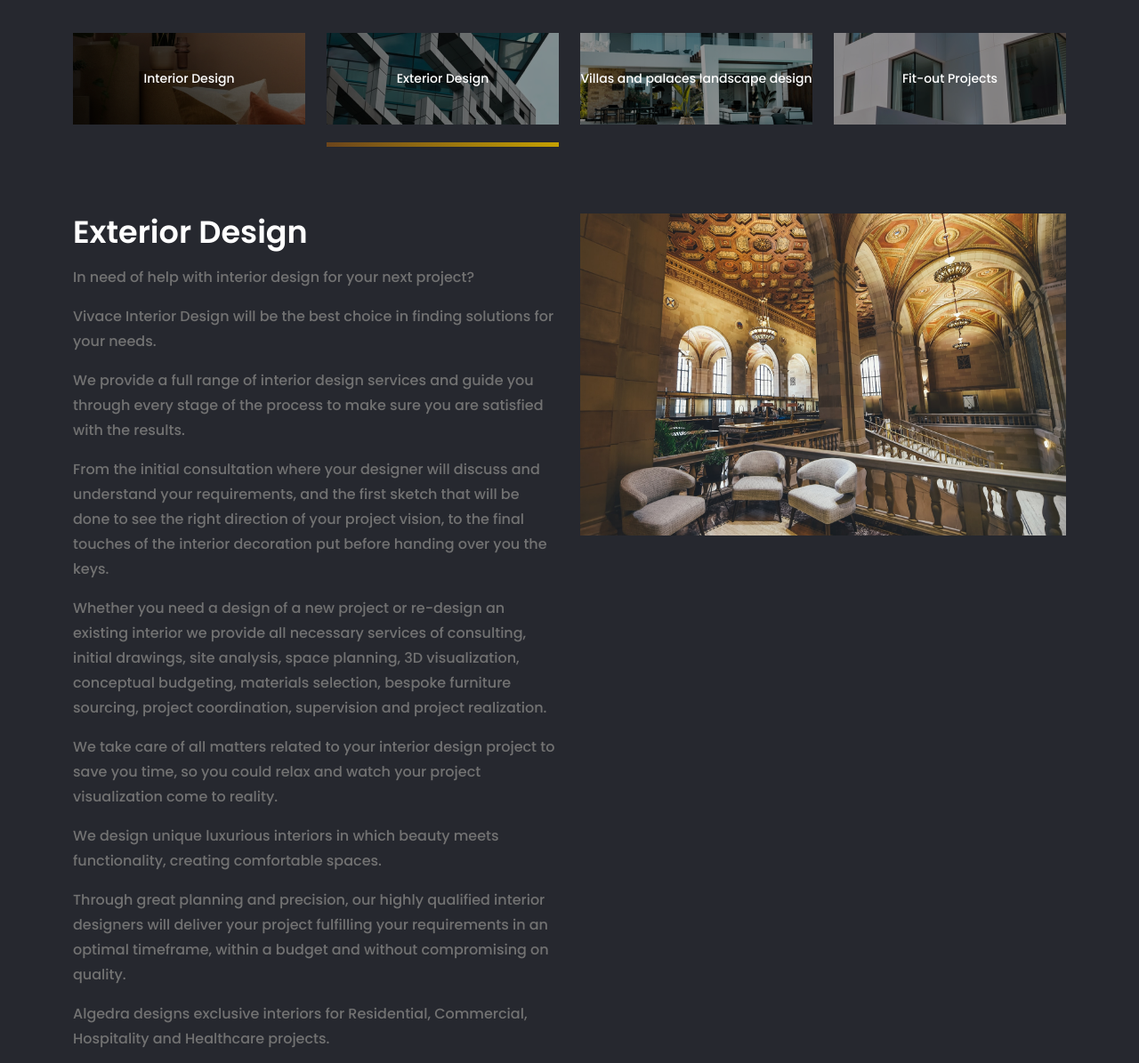
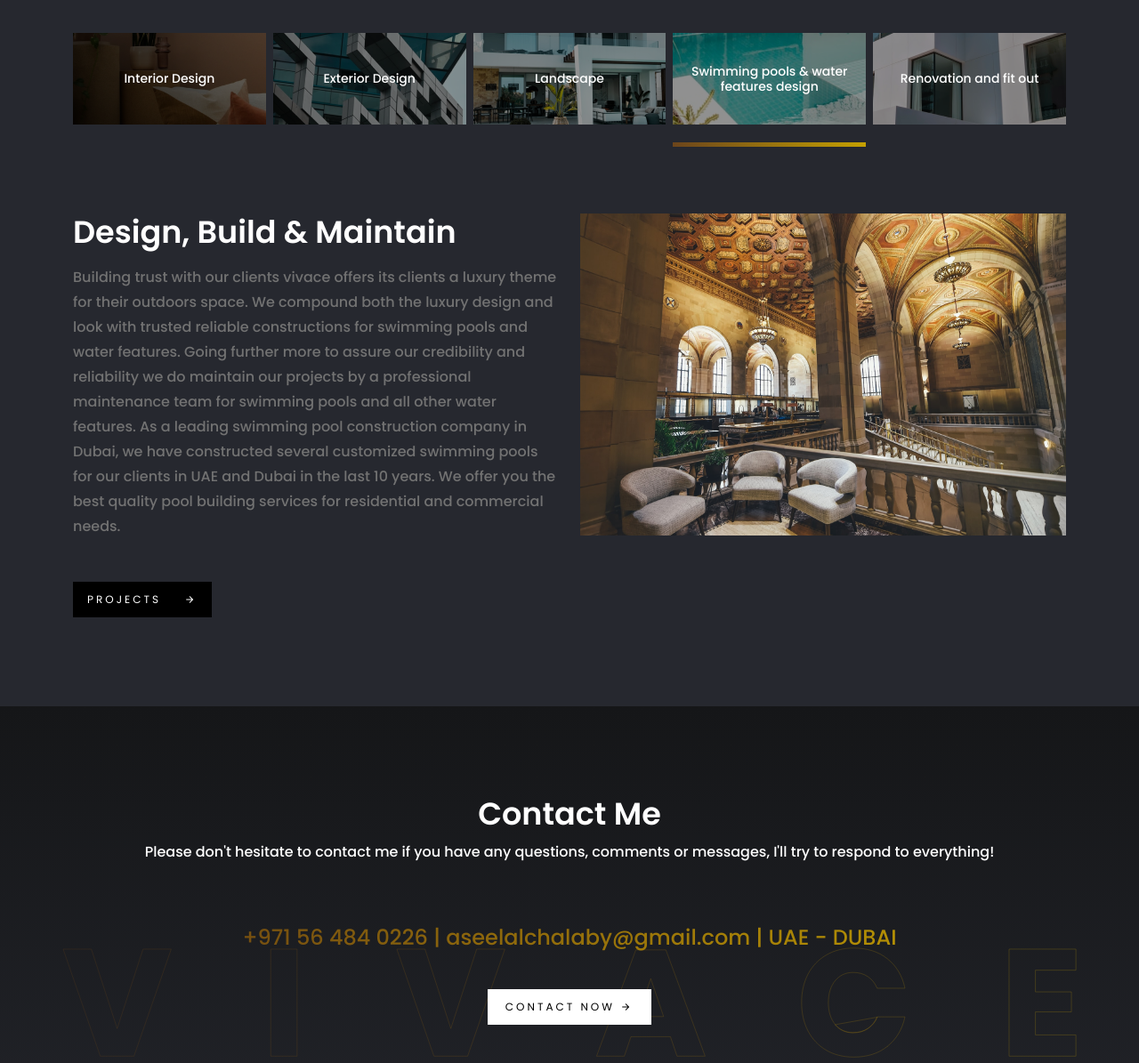
Before and after one commit to sajeerali-creo/vivace.github.io, a plain HTML site: page swimming-pool-design.html in a window 1280 px wide. Shown: the part 469-1664 px from the top of the page at 89% size. Drawn offline with nearby package versions, Linux system fonts and the light colour scheme.

Commit message:
content update

```diff
--- a/architectural-design.html
+++ b/swimming-pool-design.html
@@ -168,8 +168,8 @@
 
     <section>
         <div class="container-xl">
-            <div class="row">
-                <div class="col-md-3">
+            <div class="d-flex">
+                <div class="w-100">
                     <div class="box-service">
                         <a href="services.html">
                             <h3>Interior Design</h3>
@@ -177,26 +177,34 @@
                         </a>
                     </div>
                 </div>
-                <div class="col-md-3">
-                    <div class="box-service active">
-                        <a href="architectural-design.html">
+                <div class="w-100 mx-2">
+                    <div class="box-service">
+                        <a href="exterior-design.html">
                             <h3>Exterior Design</h3>
                             <img src="img/architectural-designs.png" />
                         </a>
                     </div>
                 </div>
-                <div class="col-md-3">
+                <div class="w-100">
                     <div class="box-service">
                         <a href="landscape-design.html">
-                            <h3>Villas and palaces landscape design</h3>
+                            <h3>Landscape</h3>
                             <img src="img/landscape-designs.png" />
                         </a>
                     </div>
                 </div>
-                <div class="col-md-3">
+                <div class="w-100 mx-2">
+                    <div class="box-service active">
+                        <a href="swimming-pool-design.html">
+                            <h3>Swimming pools & water features design</h3>
+                            <img src="img/swimming.png" />
+                        </a>
+                    </div>
+                </div>
+                <div class="w-100">
                     <div class="box-service">
                         <a href="fit-out-projects.html">
-                            <h3>Fit-out Projects</h3>
+                            <h3>Renovation and fit out</h3>
                             <img src="img/fit-out-projects.png" />
                         </a>
                     </div>
@@ -212,45 +220,23 @@
             <div class="row">
 
                 <div class="col-lg-6">
-                    <h2 class="titles mb-3" data-aos="fade-up">Exterior Design</h2>
+                    <h2 class="titles mb-3" data-aos="fade-up">Design, Build & Maintain </h2>
                     <p class="paragraph text-white opacity-5 text-gray" data-aos="fade-up">
-                        In need of help with interior design for your next project?</p>
-                    <p class="paragraph text-white opacity-5 text-gray" data-aos="fade-up">
-                        Vivace Interior Design will be the best choice in finding solutions for your needs.</p>
-                    <p class="paragraph text-white opacity-5 text-gray" data-aos="fade-up">
-                        We provide a full range of interior design services and guide you through every stage of the
-                        process to make sure you are satisfied with the results.</p>
-                    <p class="paragraph text-white opacity-5 text-gray" data-aos="fade-up">
-                        From the initial consultation where your designer will discuss and understand your requirements,
-                        and the first sketch that will be done to see the right direction of your project vision, to the
-                        final touches of the interior decoration put before handing over you the keys.</p>
-                    <p class="paragraph text-white opacity-5 text-gray" data-aos="fade-up">
-                        Whether you need a design of a new project or re-design an existing interior we provide all
-                        necessary services of consulting, initial drawings, site analysis, space planning, 3D
-                        visualization, conceptual budgeting, materials selection, bespoke furniture sourcing, project
-                        coordination, supervision and project realization.</p>
-                    <p class="paragraph text-white opacity-5 text-gray" data-aos="fade-up">
-                        We take care of all matters related to your interior design project to save you time, so you
-                        could relax and watch your project visualization come to reality.</p>
-                    <p class="paragraph text-white opacity-5 text-gray" data-aos="fade-up">
-                        We design unique luxurious interiors in which beauty meets functionality, creating comfortable
-                        spaces.</p>
-                    <p class="paragraph text-white opacity-5 text-gray" data-aos="fade-up">
-                        Through great planning and precision, our highly qualified interior designers will deliver your
-                        project fulfilling your requirements in an optimal timeframe, within a budget and without
-                        compromising on quality.</p>
-                    <p class="paragraph text-white opacity-5 text-gray" data-aos="fade-up">
-                        Algedra designs exclusive interiors for Residential, Commercial, Hospitality and Healthcare
-                        projects.</p>
-                    <p class="paragraph text-white opacity-5 text-gray" data-aos="fade-up">
-                        For more details, call Vivace Interior Design today at 800-Vivace or contact us via email:
-                        hello@Vivace.ae</p>
+                        Building trust with our clients vivace offers its clients a luxury theme for their outdoors
+                        space.
+                        We compound both the luxury design and look with trusted reliable constructions for swimming
+                        pools and water features. Going further more to assure our credibility and reliability we do
+                        maintain our projects by a professional maintenance team for swimming pools and all other water
+                        features. As a leading swimming pool construction company in Dubai, we have constructed several
+                        customized swimming pools for our clients in UAE and Dubai in the last 10 years. We offer you
+                        the best quality pool building services for residential and commercial needs.
+
+                    </p>
 
                     <div class="d-flex mt-5">
-                        <a href="#" class="btn-primary p-3 text-white bg-black">Projects&nbsp;<i
-                                class="ri-arrow-right-line ml-5"></i></a>
-                        <a href="#" class="btn-primary p-3 mx-2">READ MORE&nbsp;<i
-                                class="ri-arrow-right-line ml-5"></i></a>
+                        <a href="#" class="btn-primary p-3 text-white bg-black">
+                            Projects&nbsp;<i class="ri-arrow-right-line ml-5"></i>
+                        </a>
                     </div>
 
                 </div>
```
Also changed, not shown: architectural-design-projects.html (+2 -2 lines), exterior-design.html (+16 -7 lines), fit-out-projects-projects.html (+2 -2 lines), fit-out-projects.html (+34 -40 lines), index.html (+2 -2 lines), landscape-design-projects.html (+2 -2 lines), landscape-design.html (+25 -9 lines), projects.html (+2 -2 lines), services.html (+15 -7 lines), img/swimming.png (added), 1 other file.
